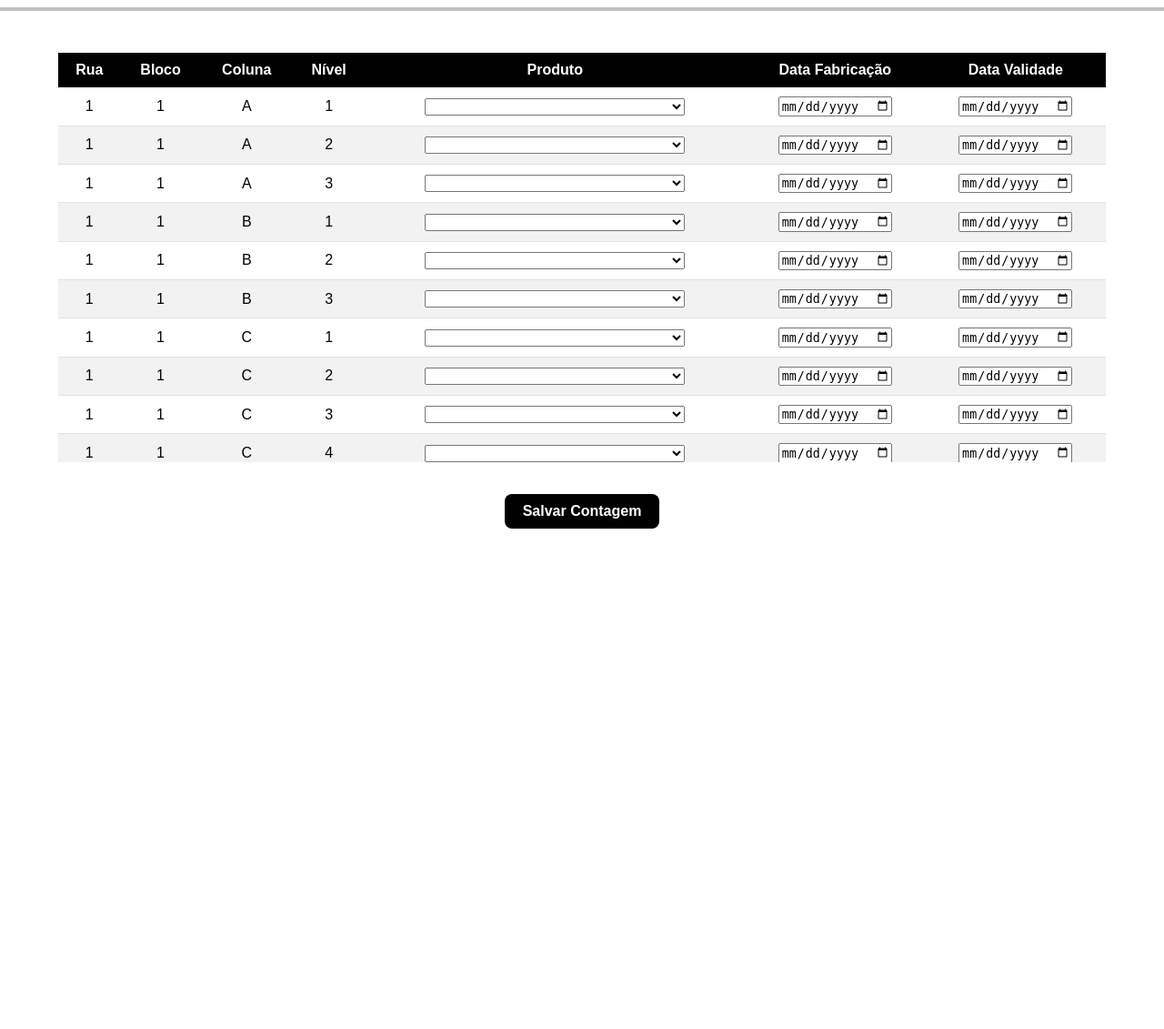
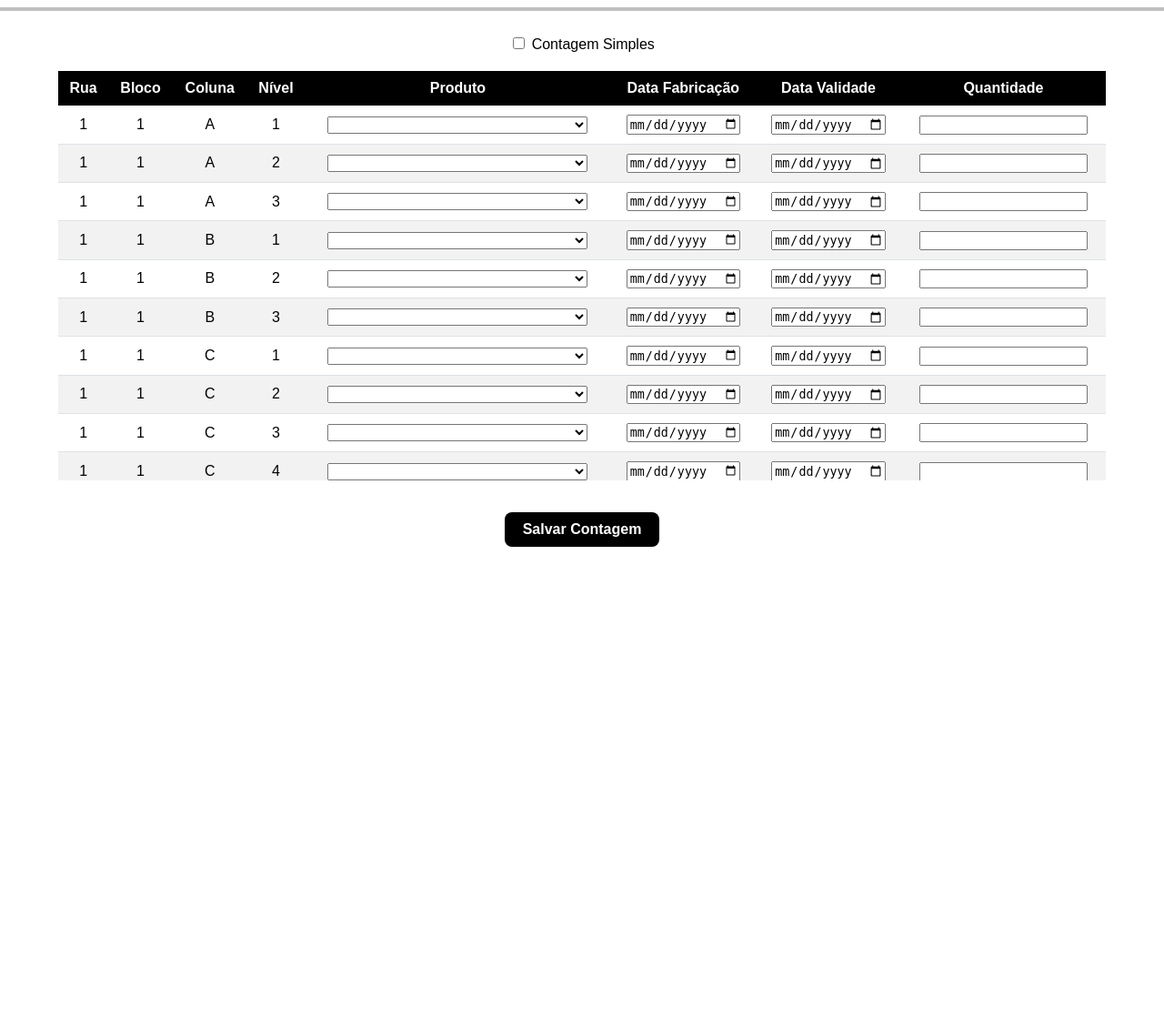
Before and after one commit to LUC4SMELLO/Sistema_de_Contagem_Estoque, a Flask app: page /contagem_datas in a window 1280 px wide. Shown: the part 98-1229 px from the top of the page at 91% size. Run offline with Flask 3, Linux system fonts and the light colour scheme; data that the repository does not hold is empty.

Commit message:
feat: adicionando opção 'contagem simples'

```diff
--- a/static/css/contagem_datas.css
+++ b/static/css/contagem_datas.css
@@ -91,3 +91,7 @@ button:hover {
 hr{
     border: 2px solid silver;
 }
+
+.esconder {
+    display: none;
+}
--- a/templates/contagem_datas.html
+++ b/templates/contagem_datas.html
@@ -22,6 +22,9 @@
 
     <hr> <br>
 
+    <label>
+        <input type="checkbox" id="meuCheckbox"> Contagem Simples
+    </label>
 
     <!-- FORMULÁRIO DE CONTAGEM -->
     <form id="formulario-contagem" method="POST" action="/salvar_contagem_datas">
@@ -29,13 +32,14 @@
             <table class="table table-bordered">
             <thead>
                 <tr>
-                    <th>Rua</th>
-                    <th>Bloco</th>
-                    <th>Coluna</th>
-                    <th>Nível</th>
+                    <th class="coluna-ocultavel">Rua</th>
+                    <th class="coluna-ocultavel">Bloco</th>
+                    <th class="coluna-ocultavel">Coluna</th>
+                    <th class="coluna-ocultavel">Nível</th>
                     <th>Produto</th>
-                    <th>Data Fabricação</th>
+                    <th class="coluna-ocultavel">Data Fabricação</th>
                     <th>Data Validade</th>
+                    <th>Quantidade</th>
                 </tr>
             </thead>
 
@@ -57,10 +61,10 @@
                 <input type="hidden" name="coluna[]" value="{{ layout.coluna }}">
                 <input type="hidden" name="nivel[]" value="{{ layout.nivel }}">
 
-                <td>{{ layout.rua }}</td>
-                <td>{{ layout.bloco }}</td>
-                <td>{{ layout.coluna }}</td>
-                <td>{{ layout.nivel }}</td>
+                <td class="coluna-ocultavel">{{ layout.rua }}</td>
+                <td class="coluna-ocultavel">{{ layout.bloco }}</td>
+                <td class="coluna-ocultavel">{{ layout.coluna }}</td>
+                <td class="coluna-ocultavel">{{ layout.nivel }}</td>
                 <td>
                     <!-- O 'name' termina com [] para enviar como uma lista/array para o Flask -->
                     <select class="form-control" name="produto[]" required>
@@ -78,7 +82,7 @@
                         {% endfor %}
                     </select>
                 </td>
-                <td>
+                <td class="coluna-ocultavel">
                     <input
                         type="date"
                         name="data_fabricacao[]"
@@ -90,6 +94,13 @@
                         type="date"
                         name="data_validade[]"
                         value="{% if chave in contagem_anterior %}{{ contagem_anterior[chave]['data_validade'][:10] }}{% endif %}"
+                    >
+                </td>
+                <td>
+                    <input
+                        type="number"
+                        name="quantidade[]"
+                        value="{% if chave in contagem_anterior %}{{ contagem_anterior[chave]['quantidade']}}{% endif %}"
                     >
                 </td>
 
@@ -115,7 +126,8 @@
         if (
             e.target.name === "produto[]" ||
             e.target.name === "data_fabricacao[]" ||
-            e.target.name === "data_validade[]"
+            e.target.name === "data_validade[]" ||
+            e.target.name == "quantidade[]"
         ) {
 
             clearTimeout(timeout);
@@ -133,6 +145,7 @@
                 const codigo_produto = linha.querySelector('[name="produto[]"]').value;
                 const dataFabricacao = linha.querySelector('[name="data_fabricacao[]"]').value;
                 const dataValidade = linha.querySelector('[name="data_validade[]"]').value;
+                const quantidade = linha.querySelector('[name="quantidade[]"]').value;
 
                 const formData = new FormData();
 
@@ -145,6 +158,7 @@
                 formData.append("codigo_produto", codigo_produto);
                 formData.append("data_fabricacao", dataFabricacao);
                 formData.append("data_validade", dataValidade);
+                formData.append("quantidade", quantidade);
 
                 fetch("/salvar_contagem_datas_temporaria", {
                     method: "POST",
@@ -162,3 +176,21 @@
         }
     });
 </script>
+<script>
+    // Seleciona o checkbox e todas as células que podem ser ocultadas
+    const checkbox = document.getElementById('meuCheckbox');
+    const colunasOcultaveis = document.querySelectorAll('.coluna-ocultavel');
+
+    // Escuta o clique no checkbox
+    checkbox.addEventListener('change', function() {
+        colunasOcultaveis.forEach(celula => {
+            if (checkbox.checked) {
+                // Se estiver marcado, esconde as colunas extras (sobrando apenas 3)
+                celula.classList.add('esconder');
+            } else {
+                // Se desmarcado, mostra todas de volta ao normal
+                celula.classList.remove('esconder');
+            }
+        });
+    });
+</script>
```
